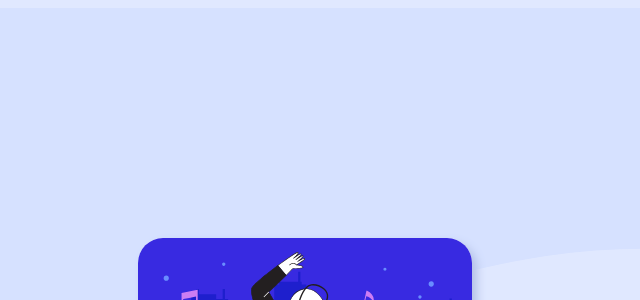
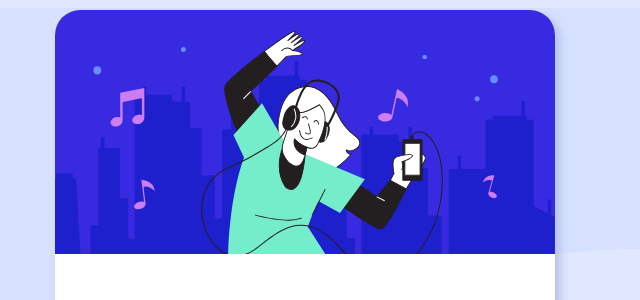
Before and after one commit to dkumarvaishnav/CodeChallenge, a plain HTML site: page index.html in a window 1280 px wide. Shown: the top 300 px of the page, without its empty margins (335-975 px from the left). Drawn offline with Linux system fonts and the light colour scheme.

Commit message:
Update style.css

```diff
--- a/style.css
+++ b/style.css
@@ -17,8 +17,8 @@ body{
 
 .whitediv {
     border-radius:25px;
-    width: 26.0416%;
-    height: 40.62%;
+    width: 500px;
+    height: 780px;
     top:0;
     bottom: 0;
     left: 0;
```
